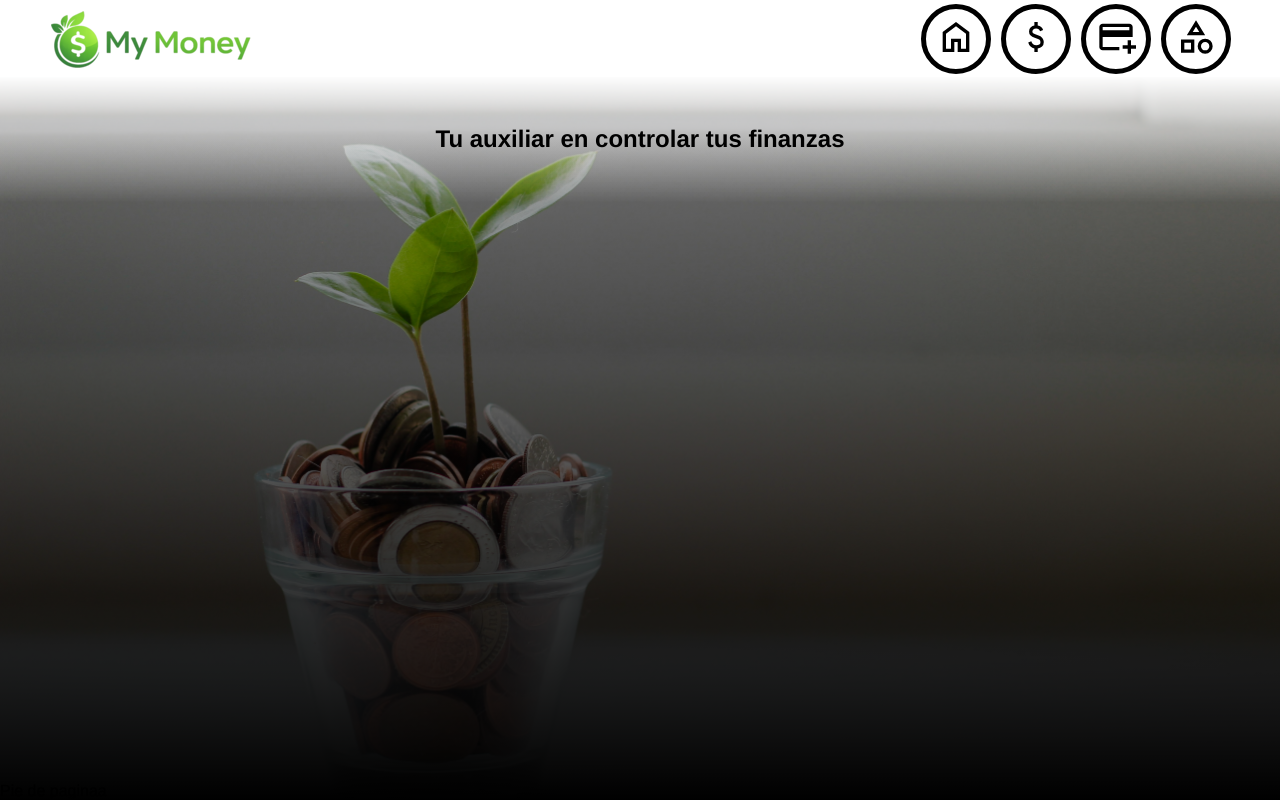
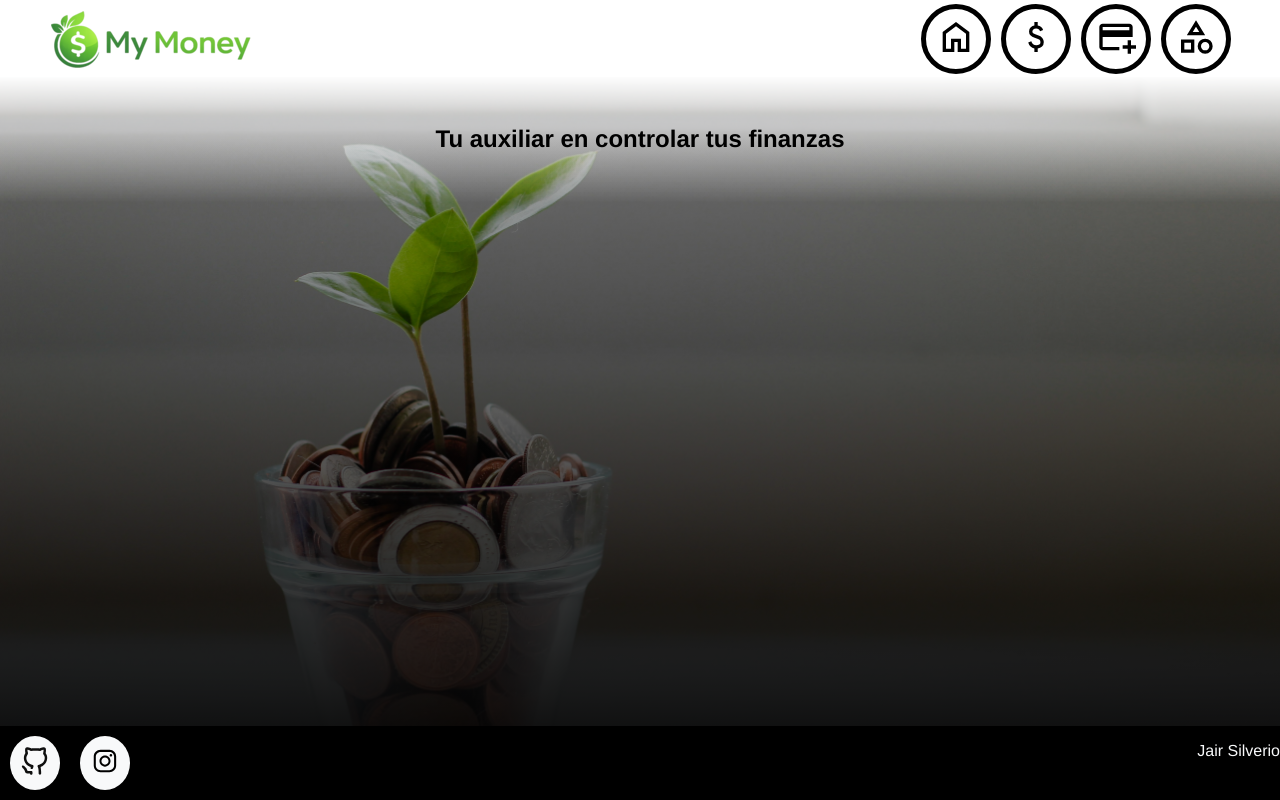
Before and after one commit to jairsilverio999-pixel/mymoney-v0.2, a plain HTML site: page index.html in a window 1280 px wide. Drawn offline with Linux system fonts and the light colour scheme; a web font is replaced by a local one.

Commit message:
actFooterSocialMedia

```diff
--- a/index.html
+++ b/index.html
@@ -9,7 +9,6 @@
     <!-- Script -->
     <script src="script/test.js" defer></script>
     <script src="script/app.js" defer></script>
-
   </head>
   <body>
     <!-- Menu de navegacion y logo-->
@@ -164,10 +163,34 @@
         </div>
       </section>
     </div>
-    <div id="screenAddCategorie" class="scree hide">
-
-    </div>
-    <footer>Pie de paginaa</footer>
+    <div id="screenAddCategorie" class="scree hide"></div>
+    <footer class="footer">
+      <div class="socialMedia">
+        <div class="borderSocialMedia">
+          <a href="https://github.com/jairsilverio999-pixel" target="_blank">
+            <img
+              src="src/icons/gitHub.svg"
+              alt="GitHub"
+              title="GitHub"
+              class="imgSocialMedia"
+            />
+          </a>
+        </div>
+        <div class="borderSocialMedia">
+          <a href="https://www.instagram.com/m1ch1kp/" target="_blank">
+            <img
+              src="src/icons/instaLogo.svg"
+              alt="Instagram"
+              title="Instagram"
+              class="imgSocialMedia"
+            />
+          </a>
+        </div>
+      </div>
+      <div class="pTextCreator">
+        <p>Jair Silverio</p>
+      </div>
+    </footer>
   </body>
 </html>
 <!-- subido a github -->
--- a/style/style.css
+++ b/style/style.css
@@ -128,3 +128,36 @@ select{
     text-align: center;
     border-radius: 10px;
 }
+
+.footer{
+    background-color: black;
+    position: fixed;
+    width: 100%;
+    display: flex;
+    justify-content: space-between;
+}
+
+.socialMedia{
+    display: flex;
+    justify-content: center;
+}
+
+.imgSocialMedia{
+    width: 30px;
+}
+
+.borderSocialMedia{
+    border-radius: 50%;
+    background: #F8F9FA;
+    margin: 10px;
+    padding: 10px;
+}
+
+.pTextCreator{
+    color: #F8F9FA;
+    margin: 0%;
+    padding: 0%;
+    bottom: 0%;
+    display: inline;
+    width: fit-content;
+}
```
Also changed, not shown: src/icons/gitHub.svg (added), src/icons/instaLogo.svg (added).
